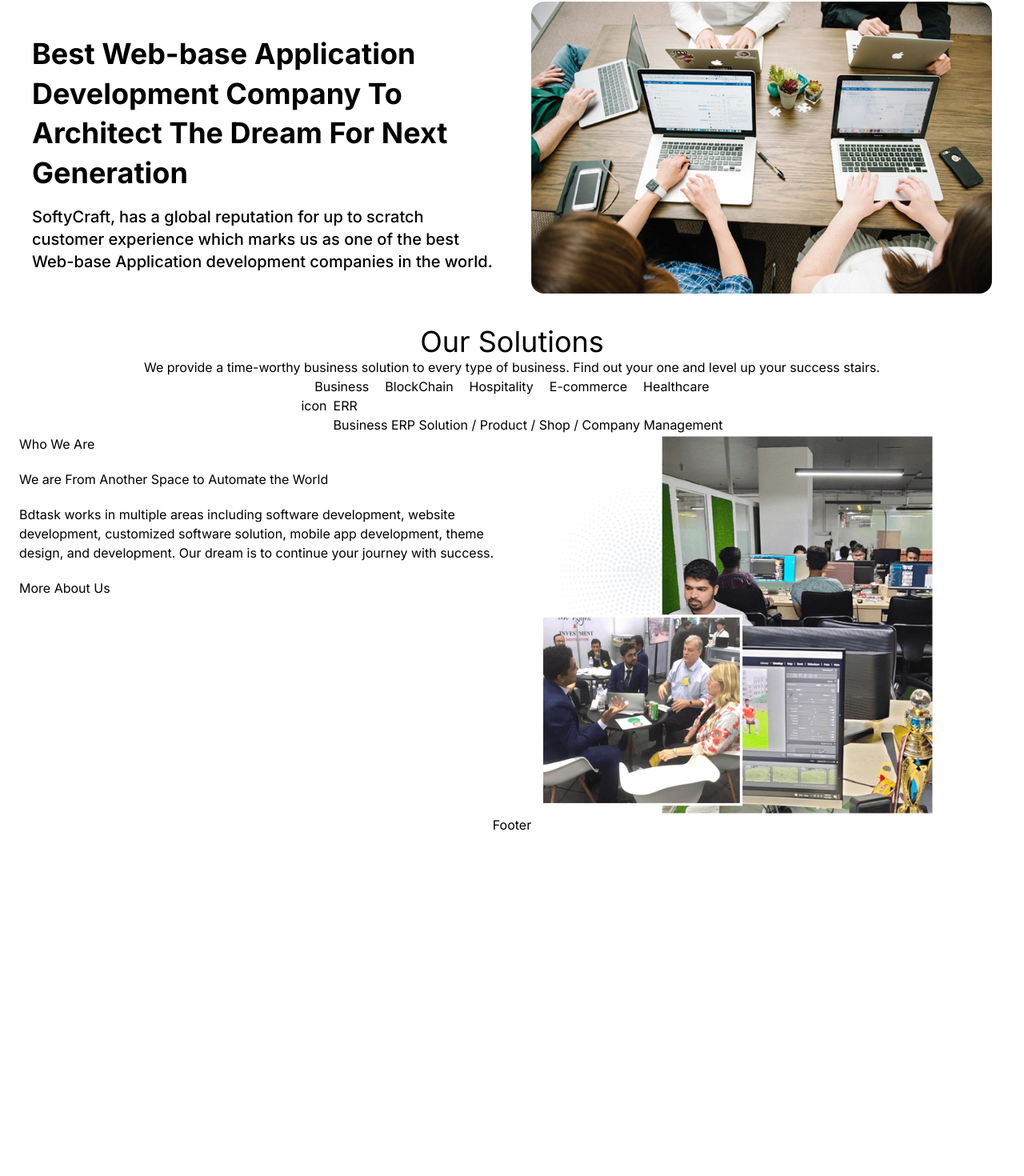
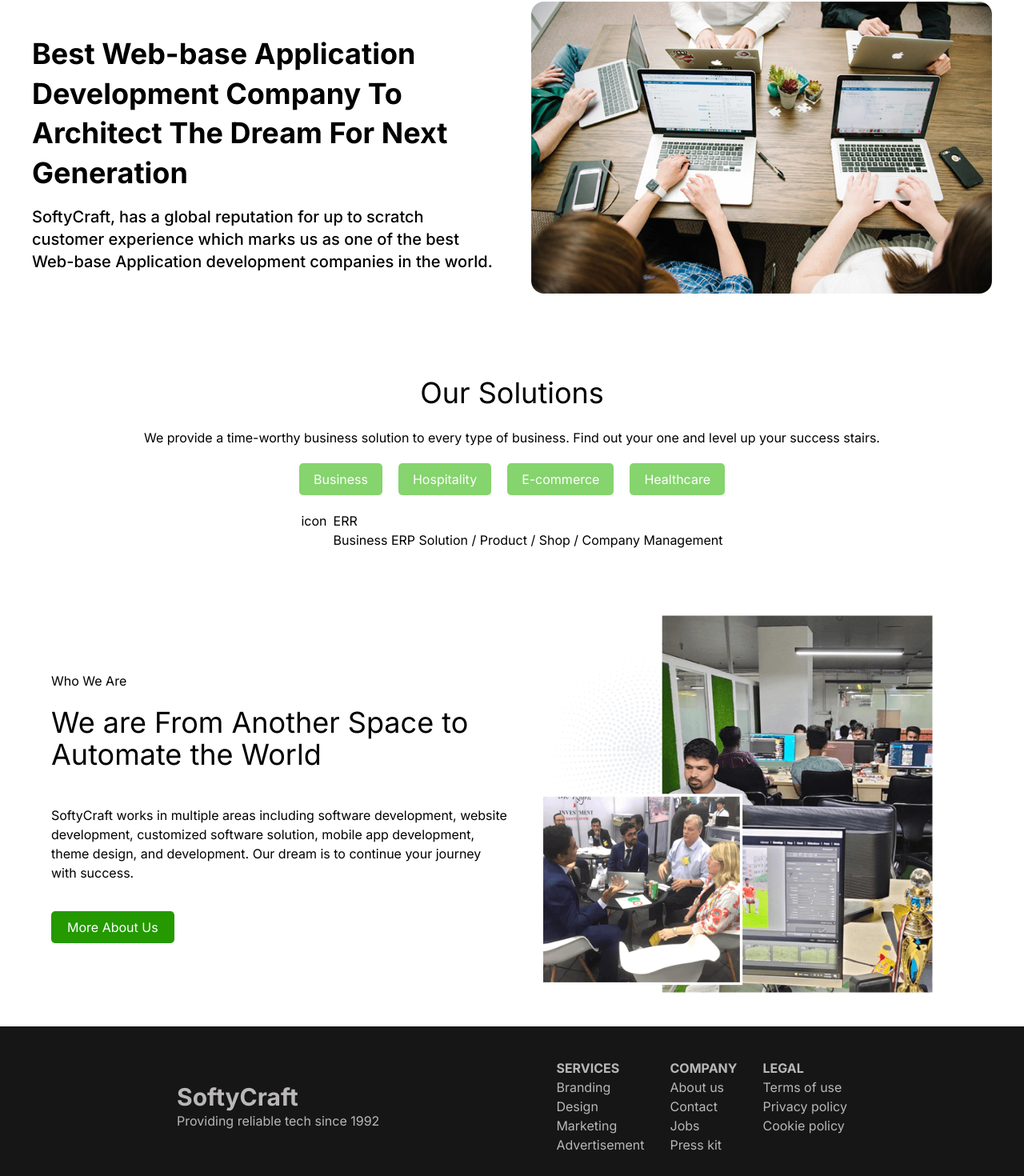
Before and after one commit to softycraft1/softycraftnext, a Next.js app: page / in a window 1280 px wide. Shown: the part 118-1588 px from the top of the page at 80% size. Before the commit the page ends 1161 px from the top, so only its background shows below. Built offline with nearby package versions, Linux system fonts and the light colour scheme.

Commit message:
'new_data'

```diff
--- a/src/app/blog/page.jsx
+++ b/src/app/blog/page.jsx
@@ -1,3 +1,7 @@
+export const metadata = {
+    title: "SoftyCraft || Blog",
+    description: "Generated by create next app",
+  };
 const blog = () => {
     return (
         <div>
--- a/src/app/contact/page.jsx
+++ b/src/app/contact/page.jsx
@@ -1,4 +1,7 @@
-
+export const metadata = {
+    title: "SoftyCraft || Contact",
+    description: "Generated by create next app",
+  };
 const contact = () => {
     return (
         <div>
--- a/src/app/globals.css
+++ b/src/app/globals.css
@@ -3,5 +3,25 @@
 @tailwind utilities;
 
 .home{
-    min-height: 80vh;
+    /* min-height: 80vh; */
 }
+
+.btn1{
+    color: white;
+    background-color: #85d46d;
+    border-radius: 5px;
+    padding: 8px 18px;
+}
+.btn1:focus{
+    background-color: #249900;
+}
+
+.btn2{
+    color: white;
+    background-color: #249900;
+    border-radius: 5px;
+    padding: 10px 20px;
+}
+.btn2:hover{
+    background-color: #196602;
+}
--- a/src/app/loading.jsx
+++ b/src/app/loading.jsx
@@ -2,10 +2,10 @@ import React from "react";
 
 function loading() {
   return (
-    <div>
-      <h1 className="text-4xl text-blue-300 bg-slate-500">
-        loading.......................
-      </h1>
+    <div className="h-[70vh]">
+      <div className="my-[25vh]">
+        <h1 className="text-3xl animate-ping">loading ...</h1>
+      </div>
     </div>
   );
 }
--- a/src/app/not-found.jsx
+++ b/src/app/not-found.jsx
@@ -3,9 +3,11 @@ import Link from "next/link";
 
 function notfound() {
   return (
-    <div>
-      <h1 className="text-3xl">404 not Found</h1>
-      <Link href="/"> Return Home</Link>
+    <div className="h-[70vh]">
+      <div className="my-[25vh]">
+        <h1 className="text-3xl font-bold">404 not Found</h1>
+        <Link href="/"> Return Home</Link>
+      </div>
     </div>
   );
 }
--- a/src/app/service/page.jsx
+++ b/src/app/service/page.jsx
@@ -1,3 +1,7 @@
+export const metadata = {
+    title: "SoftyCraft || Service",
+    description: "Generated by create next app",
+  };
 
 const service = () => {
     return (
--- a/src/components/Footer/Footer.jsx
+++ b/src/components/Footer/Footer.jsx
@@ -1,5 +1,35 @@
 function Footer() {
-  return <div>Footer</div>;
+  return (
+    <div className="w-[100%]">
+      <div className="py-10 text-[#b9b7b7] bg-[#161616] text-base-content flex flex-row justify-evenly items-center">
+        <div>
+          <p><span className="text-3xl font-bold">SoftyCraft</span><br />Providing reliable tech since 1992</p>
+        </div>
+        <div className="flex flex-row gap-8 cursor-pointer">
+          <ul className="flex flex-col">
+            <li className="font-bold ">SERVICES</li>
+            <li >Branding</li>
+            <li >Design</li>
+            <li >Marketing</li>
+            <li >Advertisement</li>
+          </ul>
+          <ul className="flex flex-col">
+            <li className="font-bold ">COMPANY</li>
+            <li >About us</li>
+            <li >Contact</li>
+            <li >Jobs</li>
+            <li >Press kit</li>
+          </ul>
+          <ul className="flex flex-col">
+            <li className="font-bold ">LEGAL</li>
+            <li >Terms of use</li>
+            <li >Privacy policy</li>
+            <li >Cookie policy</li>
+          </ul>
+        </div>
+      </div>
+    </div>
+  )
 }
 
 export default Footer;
--- a/src/components/Home/OurSolutions.jsx
+++ b/src/components/Home/OurSolutions.jsx
@@ -1,8 +1,8 @@
 export default function OurSolutions() {
   return (
-    <div className="flex flex-col items-center">
+    <div className="flex flex-col items-center p-10">
       <div>
-        <h1 className="text-4xl">Our Solutions</h1>
+        <h1 className="text-4xl m-6">Our Solutions</h1>
       </div>
       <div>
         <p>
@@ -10,12 +10,11 @@ export default function OurSolutions() {
           Find out your one and level up your success stairs.
         </p>
       </div>
-      <div className="flex flex-row gap-5">
-        <div>Business</div>
-        <div>BlockChain</div>
-        <div>Hospitality</div>
-        <div>E-commerce</div>
-        <div>Healthcare</div>
+      <div className="flex flex-row gap-5 m-5">
+        <button className="btn1">Business</button>
+        <button className="btn1">Hospitality</button>
+        <button className="btn1">E-commerce</button>
+        <button className="btn1">Healthcare</button>
       </div>
       <div>
         <div className="flex flex-row gap-2">
--- a/src/components/Home/WhoWeAre.jsx
+++ b/src/components/Home/WhoWeAre.jsx
@@ -4,25 +4,25 @@ import React from "react";
 
 export default function WhoWeAre() {
   return (
-    <div className="flex flex-row gap-8">
+    <div className="flex flex-row items-center gap-8 p-10">
       <div className="basis-1/2 ms-6">
         <div className="flex flex-col gap-5">
           <div>
             <h1>Who We Are</h1>
           </div>
           <div>
-            <h1>We are From Another Space to Automate the World</h1>
+            <h1 className="text-4xl">We are From Another Space to Automate the World</h1>
           </div>
-          <div>
+          <div className="my-6">
             <p>
-              Bdtask works in multiple areas including software development,
+              SoftyCraft works in multiple areas including software development,
               website development, customized software solution, mobile app
               development, theme design, and development. Our dream is to
               continue your journey with success.
             </p>
           </div>
           <div>
-            <Link href="/about">More About Us</Link>
+            <Link className="btn2" href="/about">More About Us</Link>
           </div>
         </div>
       </div>
--- a/src/components/Navbar/NavLink/NavLink.jsx
+++ b/src/components/Navbar/NavLink/NavLink.jsx
@@ -47,7 +47,7 @@ function NavLink() {
           href={link.url}
           className={`${
             pathname === link.url && style.active
-          } w-8 h-8 p-2 px-4 hover:border-2 hover:border-none hover:rounded-[10px] hover:bg-[#f8b90c7a] hover:drop-shadow-md`}
+          } w-8 h-8 p-2 px-4 mx-1 hover:border-2 hover:border-none hover:rounded-[10px] hover:bg-[#f8b90c7a] hover:drop-shadow-md`}
         >
           {link.title}
         </Link>
--- a/src/components/Navbar/Navbar.jsx
+++ b/src/components/Navbar/Navbar.jsx
@@ -4,8 +4,8 @@ import NavLink from "./NavLink/NavLink";
 
 const Navbar = () => {
   return (
-    <div className="mt-8 w-10/12 m-auto">
-      <div className="flex justify-between h-12">
+    <div className="p-6 px-10 w-full m-auto sticky top-0 bg-[#ffffff7c]">
+      <div className="flex justify-between ">
         <div className="">
           <h1 className="text-2xl font-bold">
             <Link href="/">SoftyCraft</Link>
```
